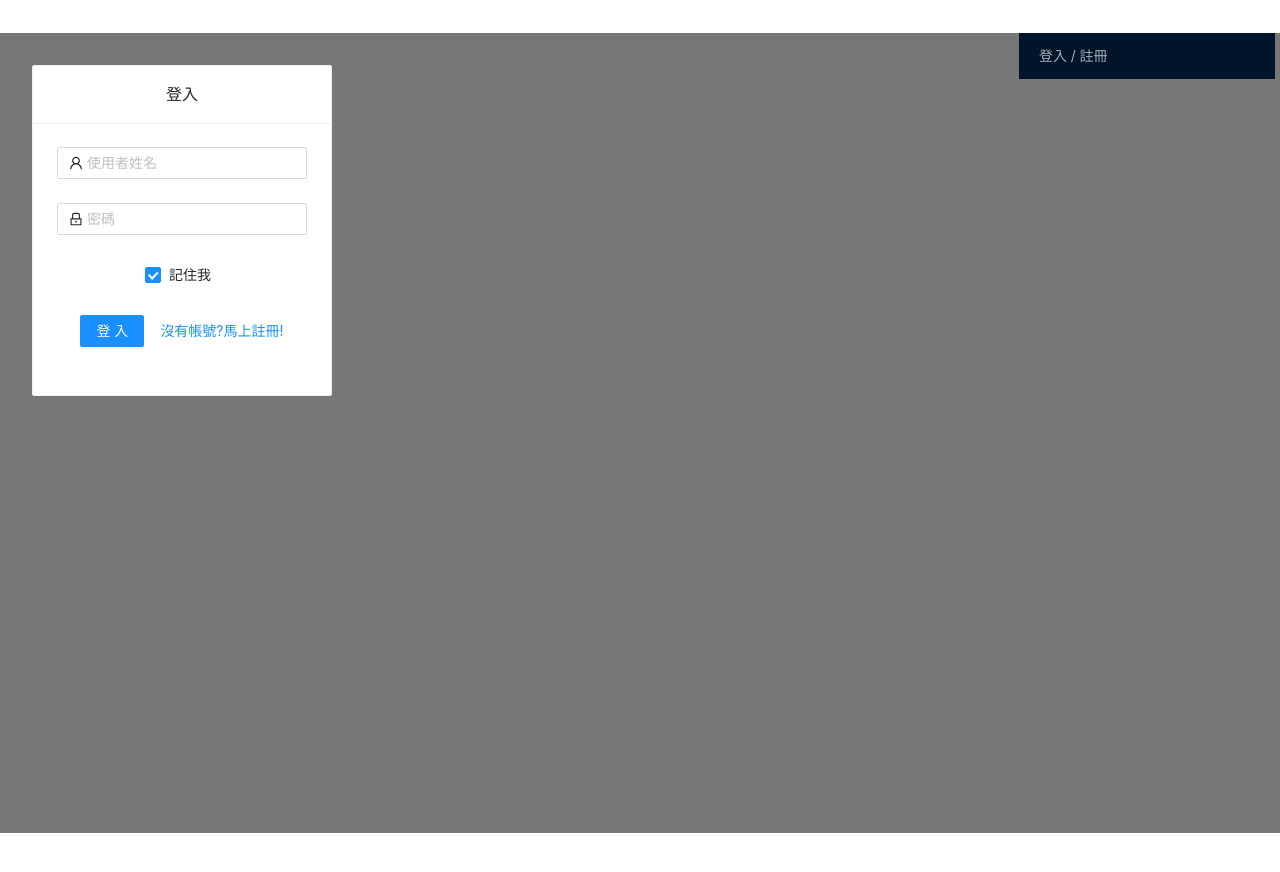
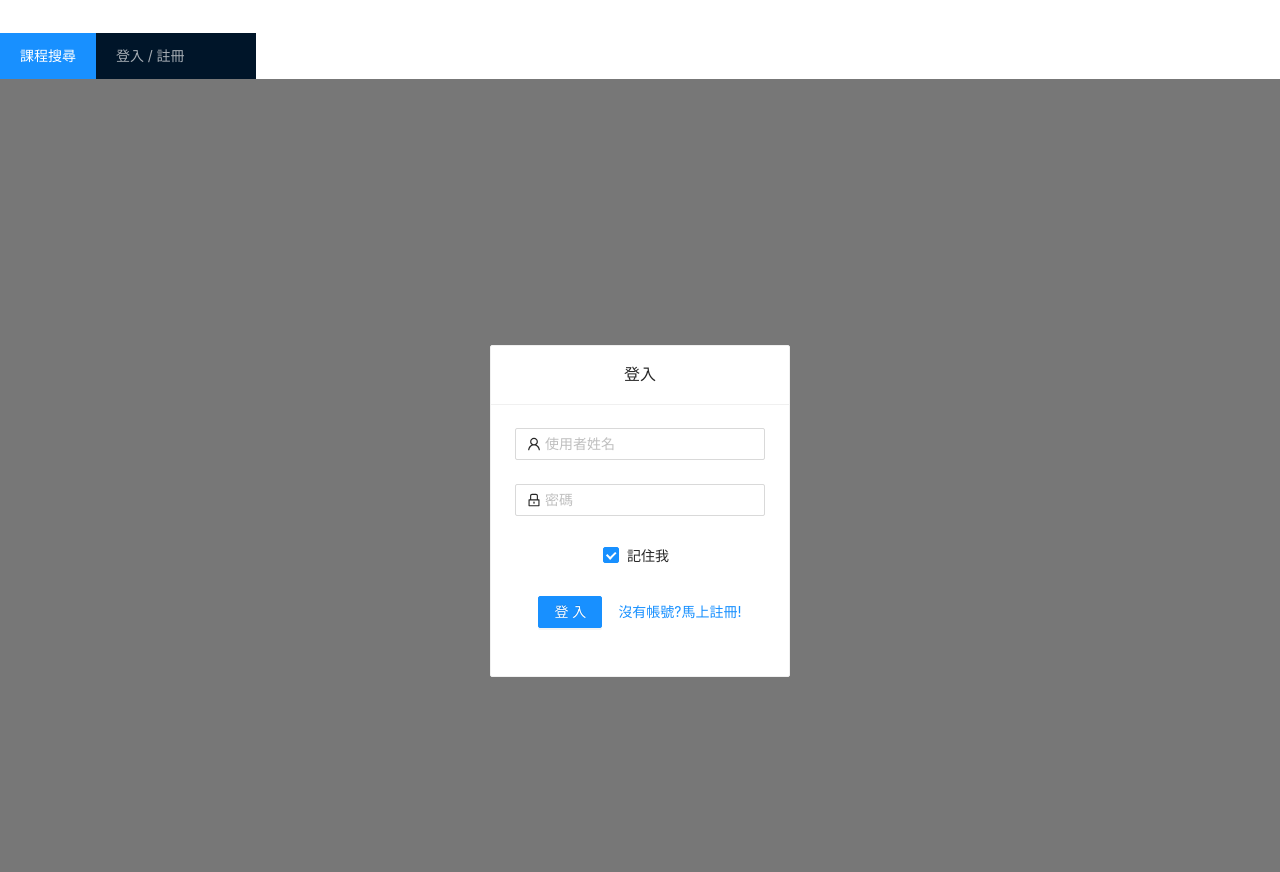
Before and after one commit to jeffery12697/WP_project, a React (Create React App) app in the folder frontend/: page /login in a window 1280 px wide. Shown: the top 872 px of the page. Before the commit the page ends 833 px from the top, so only its background shows below. Built offline with nearby package versions, Linux system fonts and the light colour scheme.

Commit message:
fix style

```diff
--- a/frontend/src/App.js
+++ b/frontend/src/App.js
@@ -37,7 +37,7 @@ function App() {
           />
           <Route path="/login"element={
             <div className="tc bg-gray ma0 pa4 min-vh-100">
-          <LoginPage isLogin={isLogin} memberName={memberName} setMemberName={setMemberName} setIsLogin={setIsLogin}setMemberMail={setMemberMail} />
+            <LoginPage isLogin={isLogin} memberName={memberName} setMemberName={setMemberName} setIsLogin={setIsLogin}setMemberMail={setMemberMail} />
             </div>
           }/>
           {/* <Route path="/login">
--- a/frontend/src/Components/Login.js
+++ b/frontend/src/Components/Login.js
@@ -40,7 +40,7 @@ const Login = ({ setMemberName, setIsLogin, setLoginOrRegister, setMemberMail })
 
 	return (
 		<div className="site-card-border-less-wrapper">
-			<Card title="登入" bordered={true} style={{ width: 300 }}>
+			<Card title="登入" bordered={true} style={{ width: 300 ,flex: 1, alignItems: 'center', justifyContent: 'center'}}>
 				<Form
 					name="normal_login"
 					className="login-form"
--- a/frontend/src/Container/LoginPage.js
+++ b/frontend/src/Container/LoginPage.js
@@ -19,10 +19,10 @@ const LoginPage =({isLogin, memberName,setMemberName, setIsLogin, setMemberMail}
 		?
 		<HaveLogin memberName={memberName}/>
 		:
-		<div className="login">
+		<div className="login" style={{display: 'flex',  justifyContent:'center', alignItems:'center', height: '100vh'}}>
 			{loginOrRegister === "login"
 				?
-				<Login setMemberName={setMemberName} setIsLogin={setIsLogin} setLoginOrRegister={setLoginOrRegister} setMemberMail={setMemberMail}></Login>
+				<Login setMemberName={setMemberName} setIsLogin={setIsLogin} setLoginOrRegister={setLoginOrRegister} setMemberMail={setMemberMail} ></Login>
 				:
 				<Register setLoginOrRegister={setLoginOrRegister}></Register>
 			}
--- a/frontend/src/Container/Navbar.js
+++ b/frontend/src/Container/Navbar.js
@@ -16,7 +16,10 @@ const Navbar = ({memberName, isLogin, setMemberName, setIsLogin}) => {
 
     return (
     <>
-        <Menu theme="dark" mode="horizontal" defaultSelectedKeys={["1"]} style={{ float: "right", width: "20%", marginRight: "5px" }}>
+        <Menu theme="dark" mode="horizontal" defaultSelectedKeys={["1"]} style={{ width: "20%", marginRight: "5px" }}>
+            <Menu.Item key="1" className="menu-item">
+                <Link to="/" style={{ textDecoration: "none" }}> 課程搜尋  </Link>
+            </Menu.Item>
             <Menu.Item key="2">
             <Link to="/login" style={{ textDecoration: "none" }}>
                 {isLogin
```
